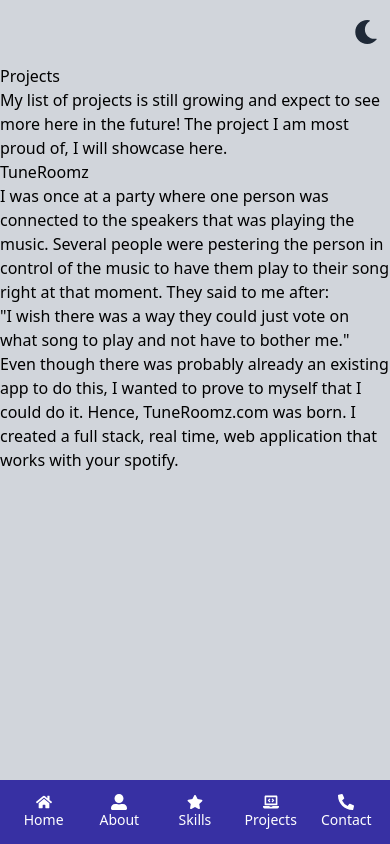
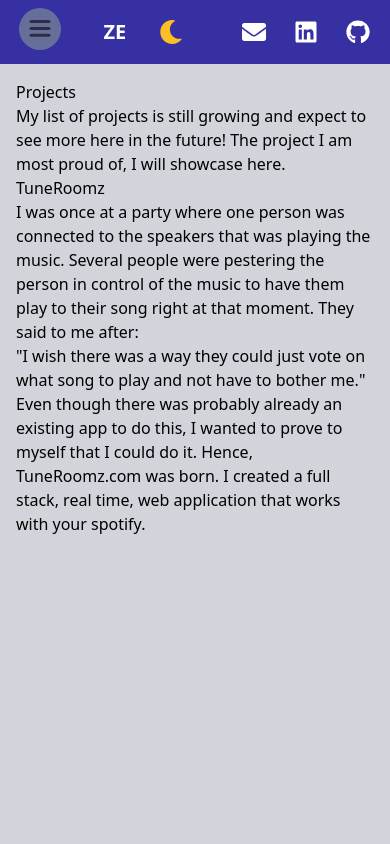
Before and after one commit to Catmanfondue/Zac-Eckert-Portfolio, a Next.js app: page /projects in a window 390 px wide. Built offline with nearby package versions, Linux system fonts and the light colour scheme.

Commit message:
Mobile Nav improvements

```diff
--- /dev/null
+++ b/components/MainContent.tsx
@@ -0,0 +1,22 @@
+import { motion } from 'framer-motion';
+import React from 'react';
+
+interface MainContentProps {
+	children: JSX.Element | JSX.Element[];
+}
+
+const MainContent = ({ children }: MainContentProps) => {
+	return (
+		<motion.main
+			initial={{ opacity: 0 }}
+			animate={{ opacity: 1 }}
+			transition={{ delay: 0.5 }}
+			exit={{ opacity: 0 }}
+			className='p-4'
+		>
+			{children}
+		</motion.main>
+	);
+};
+
+export default MainContent;
--- /dev/null
+++ b/components/Nav/MobileNav.tsx
@@ -0,0 +1,121 @@
+import { motion, useCycle } from 'framer-motion';
+import React from 'react';
+import MobileNavLink from './MobileNavLink';
+
+interface PageProps {
+	pages: {
+		text: string;
+		to: string;
+	}[];
+}
+
+const MobileNav = ({ pages }: PageProps) => {
+	const [mobileNavOpen, toggleMobileNavOpen] = useCycle(false, true);
+
+	const toggle = () => {
+		toggleMobileNavOpen();
+	};
+
+	const fullScreen = {
+		open: (height = 1000) => ({
+			clipPath: `circle(${height * 2 + 200}px at 25px 25px)`,
+			transition: {
+				type: 'spring',
+				stiffness: 20,
+				restDelta: 2,
+			},
+		}),
+		closed: {
+			clipPath: 'circle(21px at 40px 29px)',
+			transition: {
+				delay: 0.5,
+				type: 'spring',
+				stiffness: 400,
+				damping: 40,
+			},
+		},
+	};
+
+	const variants = {
+		open: {
+			transition: { staggerChildren: 0.07, delayChildren: 0.2 },
+		},
+		closed: {
+			transition: { staggerChildren: 0.05, staggerDirection: -1 },
+		},
+	};
+
+	return (
+		<motion.div
+			id='mobileNav'
+			initial={false}
+			animate={mobileNavOpen ? 'open' : 'closed'}
+			className='w-full h-full flex flex-col items-start justify-center'
+		>
+			<motion.div
+				exit={fullScreen.closed}
+				className='absolute top-0 left-0 bottom-0 w-screen bg-accent opacity-80'
+				variants={fullScreen}
+			>
+				<MenuToggle toggle={toggle} />
+				<motion.ul
+					variants={variants}
+					className='h-full flex flex-col w-1/2 m-auto justify-center gap-16'
+				>
+					{pages.map((page: { to: string; text: string }) => (
+						<MobileNavLink
+							key={page.to}
+							to={page.to}
+							text={page.text}
+							toggle={toggle}
+						/>
+					))}
+				</motion.ul>
+			</motion.div>
+		</motion.div>
+	);
+};
+
+const MenuToggle = ({ toggle }: { toggle: () => void }) => {
+	return (
+		<div
+			className='h-8 w-8 flex flex-col justify-center items-center cursor-pointer absolute left-6 top-3.5'
+			onClick={toggle}
+		>
+			<svg width='23' height='23' viewBox='0 0 23 23'>
+				<Path
+					variants={{
+						closed: { d: 'M 2 2.5 L 20 2.5' },
+						open: { d: 'M 3 16.5 L 17 2.5' },
+					}}
+				/>
+				<Path
+					d='M 2 9.423 L 20 9.423'
+					variants={{
+						closed: { opacity: 1 },
+						open: { opacity: 0 },
+					}}
+					transition={{ duration: 0.1 }}
+				/>
+				<Path
+					variants={{
+						closed: { d: 'M 2 16.346 L 20 16.346' },
+						open: { d: 'M 3 2.5 L 17 16.346' },
+					}}
+				/>
+			</svg>
+		</div>
+	);
+};
+
+const Path = (props: any) => (
+	<motion.path
+		fill='transparent'
+		strokeWidth='3'
+		stroke='hsl(0, 0%, 18%)'
+		strokeLinecap='round'
+		{...props}
+	/>
+);
+
+export default MobileNav;
--- /dev/null
+++ b/components/Nav/MobileNavLink.tsx
@@ -0,0 +1,46 @@
+import React, { MouseEventHandler } from 'react';
+import Link from 'next/link';
+import { motion, useCycle } from 'framer-motion';
+
+interface MobileNavLinkProps {
+	to: string;
+	text: string;
+	toggle: MouseEventHandler<HTMLLIElement>;
+}
+
+const variants = {
+	open: {
+		y: 0,
+		opacity: 1,
+		transition: {
+			y: { stiffness: 1000, velocity: -100 },
+		},
+	},
+	closed: {
+		y: 50,
+		opacity: 0,
+		transition: {
+			y: { stiffness: 1000 },
+		},
+	},
+};
+
+const MobileNavLink = ({ to, text, toggle }: MobileNavLinkProps) => {
+	return (
+		<motion.li
+			variants={variants}
+			whileHover={{ scale: 1.1 }}
+			whileTap={{ scale: 0.95 }}
+			exit={variants.closed}
+			onClick={toggle}
+		>
+			<Link href={to} passHref>
+				<div className='flex flex-col items-center cursor-pointer'>
+					<span className=' underline'>{text}</span>
+				</div>
+			</Link>
+		</motion.li>
+	);
+};
+
+export default MobileNavLink;
--- a/components/Nav/Nav.tsx
+++ b/components/Nav/Nav.tsx
@@ -1,16 +1,11 @@
-import React, { useState } from 'react';
+import React from 'react';
 import useDarkMode from '../../hooks/useDarkMode';
-
 import NavLink from './NavLink';
+import MobileNav from './MobileNav';
 import { useRouter } from 'next/router';
 
 // icons
 import {
-	FaHome,
-	FaUserAlt,
-	FaStar,
-	FaPhoneAlt,
-	FaLaptopCode,
 	FaLinkedin,
 	FaEnvelope,
 	FaGithub,
@@ -19,38 +14,36 @@
 } from 'react-icons/fa';
 
 const pages = [
-	{ text: 'Home', to: '/', icon: FaHome },
-	{ text: 'About', to: '/about', icon: FaUserAlt },
-	{ text: 'Skills', to: '/skills', icon: FaStar },
-	{ text: 'Projects', to: '/projects', icon: FaLaptopCode },
-	{ text: 'Contact', to: '/contact', icon: FaPhoneAlt },
+	{ text: 'Home', to: '/' },
+	{ text: 'About', to: '/about' },
+	{ text: 'Skills', to: '/skills' },
+	{ text: 'Projects', to: '/projects' },
+	{ text: 'Contact', to: '/contact' },
 ];
 
 const Nav = () => {
-	const [darkTheme, setDarkTheme] = useDarkMode();
-
-	const handleMode = () => setDarkTheme(!darkTheme);
-
 	const router = useRouter();
-
 	const currentPage = pages.map((page) => page.to).indexOf(router.asPath);
 
 	return (
 		<>
 			<div
 				id='navBar'
-				className='flex flex-col h-16 items-end px-3 justify-center sm:bg-header sm:flex-row sm:items-center'
+				className='flex h-16 px-3 justify-center bg-header flex-row items-center'
 			>
-				<h4 className='flex-initial text-center text-white text-xl font-semibold hidden md:flex'>
-					Zac Eckert
+				<div className='flex sm:hidden h-full w-1/4 flex-col items-end'>
+					<MobileNav pages={pages} />
+				</div>
+				<h4 className='w-1/12 min-w-max flex-initial text-center text-white text-xl font-semibold flex'>
+					ZE
 				</h4>
-				<div className='hidden flex-row place-content-evenly text-white w-1/2 sm:flex'>
+				<div className='hidden sm:flex flex-row place-content-evenly text-white w-1/2 '>
 					{pages.map((page) => (
 						<NavLink key={page.to} to={page.to} text={page.text} />
 					))}
 				</div>
 				<ThemeIcon />
-				<div className='hidden sm:flex flex-row  items-center justify-end gap-3 ml-auto dark:text-white sm:text-white'>
+				<div className='flex flex-row  items-center justify-end gap-3 ml-auto text-white'>
 					<a
 						href='mailto:zaceckert74@gmail.com'
 						target='_blank'
@@ -78,7 +71,6 @@
 					</a>
 				</div>
 			</div>
-			<BottomNav />
 		</>
 	);
 };
@@ -87,7 +79,7 @@
 	const [darkTheme, setDarkTheme] = useDarkMode();
 	const handleMode = () => setDarkTheme(!darkTheme);
 	return (
-		<span onClick={handleMode} className='sm:flex-auto'>
+		<span onClick={handleMode} className='m-auto'>
 			{darkTheme ? (
 				<FaSun
 					size='24'
@@ -96,32 +88,11 @@
 			) : (
 				<FaMoon
 					size='24'
-					className=' text-gray-800 sm:text-yellow-400 mx-auto top-navigation-icon'
+					className='text-yellow-400 mx-auto top-navigation-icon'
 				/>
 			)}
 		</span>
 	);
 };
 
-// Hidden on 640px +
-const BottomNav = () => {
-	return (
-		<div
-			id='bottomNav'
-			className='flex flex-row w-full h-16 items-center  fixed bottom-0 bg-header sm:hidden'
-		>
-			<div className='flex w-full flex-row place-content-evenly text-white'>
-				{pages.map((page) => (
-					<NavLink
-						key={page.to}
-						to={page.to}
-						text={page.text}
-						Icon={page.icon}
-					/>
-				))}
-			</div>
-		</div>
-	);
-};
-
 export default Nav;
--- a/pages/about.tsx
+++ b/pages/about.tsx
@@ -4,6 +4,7 @@
 import { fadeInUp } from '../animations/fadeInUp';
 import { getStagger } from '../animations/stagger';
 import type { NextPage } from 'next';
+import MainContent from '../components/MainContent';
 
 import Image from 'next/image';
 import PicOfMe from '../public/ZacEckertSquare.jpeg';
@@ -17,13 +18,7 @@
 				<link rel='icon' href='/favicon.ico' />
 			</Head>
 
-			<div
-			// sx={{
-			// 	display: 'grid',
-			// 	gridTemplateColumns: '1fr 1fr',
-			// 	height: '100%',
-			// }}
-			>
+			<MainContent>
 				<motion.div
 					className='leftContent'
 					variants={getStagger(0.6)}
@@ -89,7 +84,7 @@
 						/>
 					</div>
 				</motion.div>
-			</div>
+			</MainContent>
 		</>
 	);
 };
--- a/pages/contact.tsx
+++ b/pages/contact.tsx
@@ -1,15 +1,16 @@
-import React from "react";
-import Link from "next/link";
-import { motion } from "framer-motion";
-import { fadeInUp } from "../animations/fadeInUp";
-import type { NextPage } from "next";
+import React from 'react';
+import Link from 'next/link';
+import { motion } from 'framer-motion';
+import { fadeInUp } from '../animations/fadeInUp';
+import type { NextPage } from 'next';
+import MainContent from '../components/MainContent';
 
 const Contact: NextPage = () => {
-  return (
-    <div>
-      <span>Contact</span>
-    </div>
-  );
+	return (
+		<MainContent>
+			<span>Contact</span>
+		</MainContent>
+	);
 };
 
 export default Contact;
--- a/pages/index.tsx
+++ b/pages/index.tsx
@@ -3,6 +3,7 @@
 import Head from 'next/head';
 import { getStagger } from '../animations/stagger';
 import { fadeInUp } from '../animations/fadeInUp';
+import MainContent from '../components/MainContent';
 
 const Home: NextPage = () => {
 	return (
@@ -13,7 +14,7 @@
 				<link rel='icon' href='/favicon.ico' />
 			</Head>
 
-			<div>
+			<MainContent>
 				<motion.div
 					className='leftContent'
 					variants={getStagger(0.6)}
@@ -32,7 +33,7 @@
 				<motion.div className='rightContent' style={{ alignSelf: 'center' }}>
 					Whats up
 				</motion.div>
-			</div>
+			</MainContent>
 		</>
 	);
 };
--- a/pages/projects.tsx
+++ b/pages/projects.tsx
@@ -4,6 +4,7 @@
 import { fadeInUp } from '../animations/fadeInUp';
 import { getStagger } from '../animations/stagger';
 import type { NextPage } from 'next';
+import MainContent from '../components/MainContent';
 
 import Image from 'next/image';
 import PicOfMe from '../public/ZacEckertSquare.jpeg';
@@ -17,7 +18,7 @@
 				<link rel='icon' href='/favicon.ico' />
 			</Head>
 
-			<div>
+			<MainContent>
 				<motion.div
 					className='leftContent'
 					variants={getStagger(0.6)}
@@ -65,7 +66,7 @@
 						justifyItems: 'center',
 					}}
 				></motion.div>
-			</div>
+			</MainContent>
 		</>
 	);
 };
--- a/pages/skills.tsx
+++ b/pages/skills.tsx
@@ -6,6 +6,7 @@
 import SkillIcon from '../components/SkillIcon';
 import type { NextPage } from 'next';
 import useDarkMode from '../hooks/useDarkMode';
+import MainContent from '../components/MainContent';
 
 const Skills: NextPage = () => {
 	// const [techHighlighted, setTechHighlighted] = useState(null);
@@ -33,14 +34,7 @@
 				<link rel='icon' href='/favicon.ico' />
 			</Head>
 
-			<div
-			// sx={{
-			//   display: "grid",
-			//   gridTemplateColumns: "1fr 1fr",
-			//   height: "100%",
-			//   gap: "1rem",
-			// }}
-			>
+			<MainContent>
 				<motion.div
 					className='leftContent'
 					variants={getStagger(0.6)}
@@ -99,7 +93,7 @@
 					//   height: "60%",
 					// }}
 					>
-						{techSkills.map((tech, i) => (
+						{/* {techSkills.map((tech, i) => (
 							<SkillIcon
 								key={tech}
 								name={tech}
@@ -108,10 +102,10 @@
 								colNums={colNums}
 								theme={currentTheme}
 							/>
-						))}
+						))} */}
 					</div>
 				</motion.div>
-			</div>
+			</MainContent>
 		</>
 	);
 };
```
